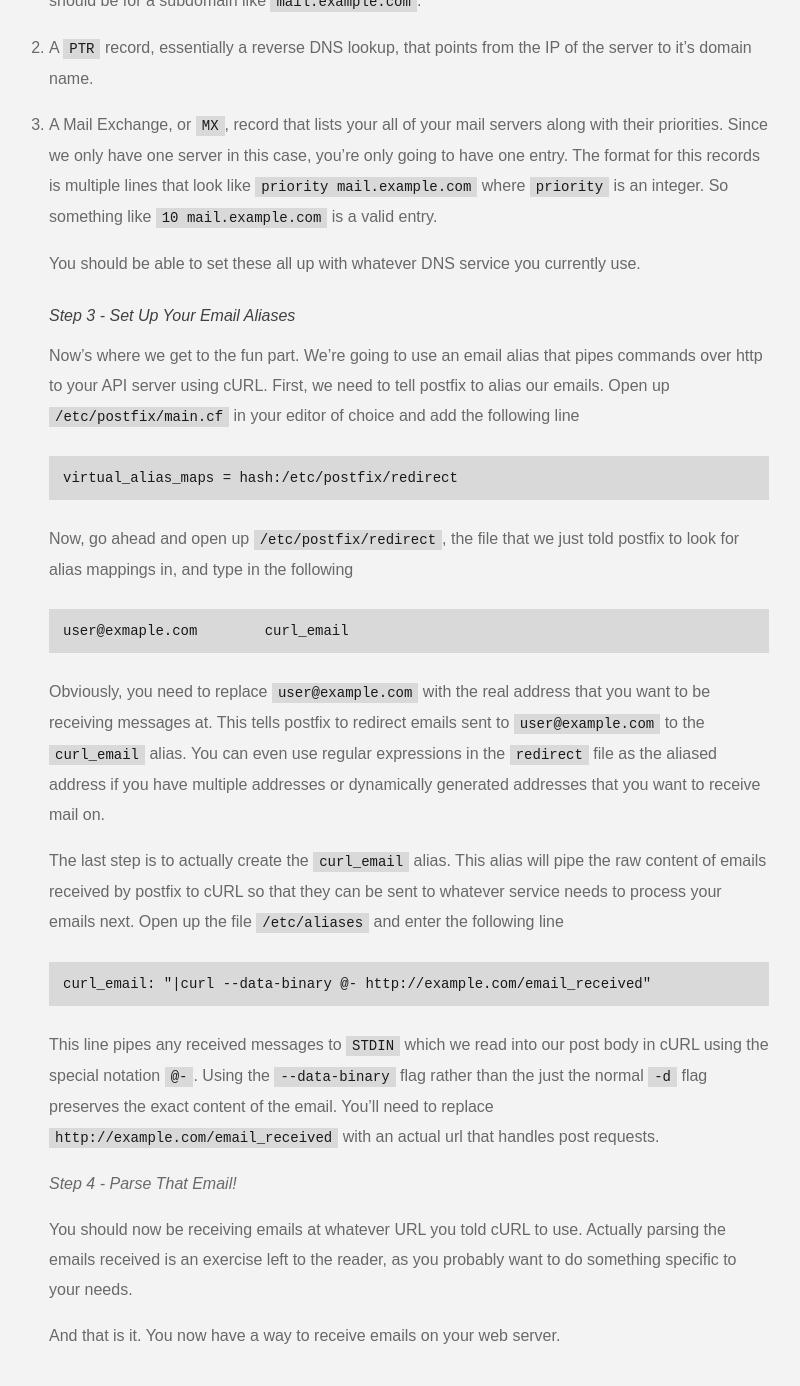
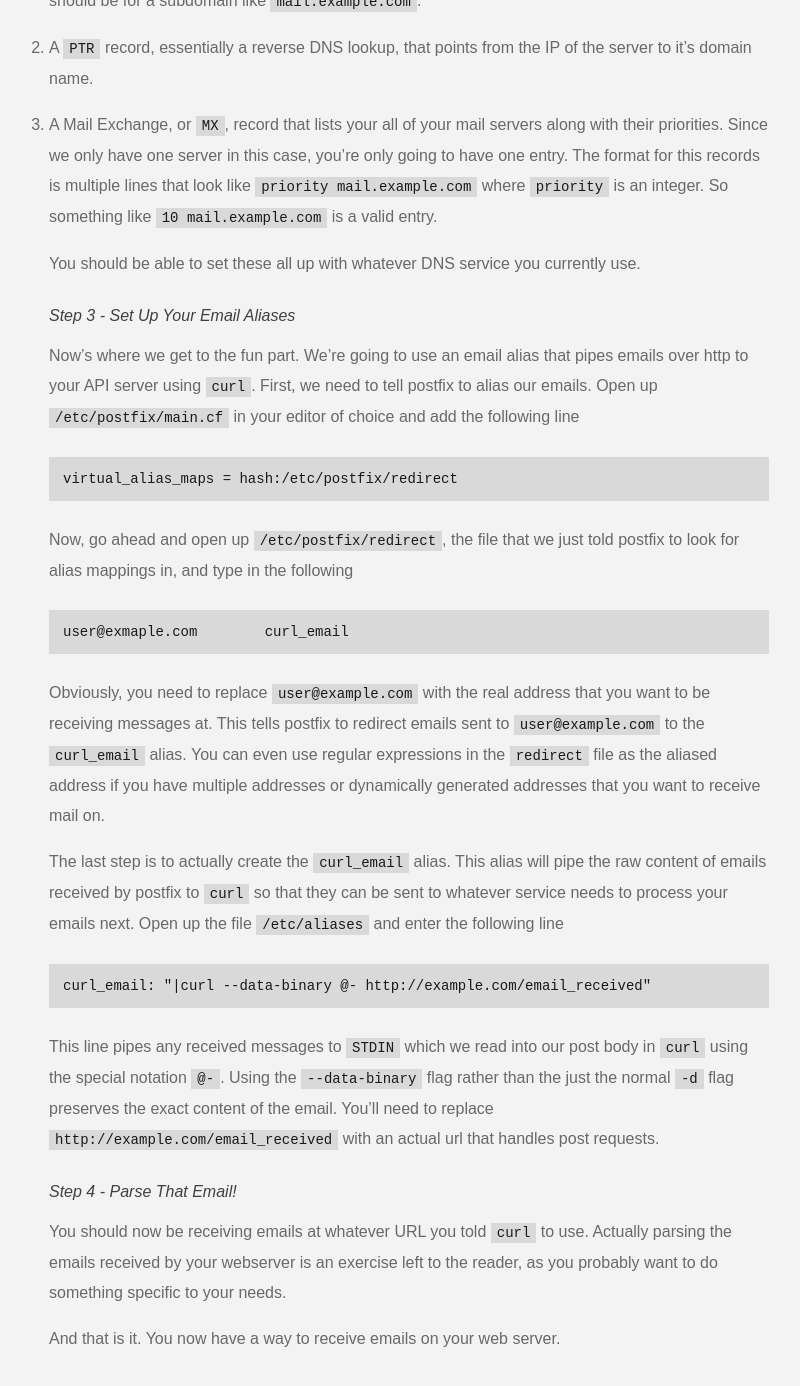
Before and after one commit to brianbrunner/brianbrunner.github.io, a Jekyll site: the page built from _posts/2013-07-15-postfix.markdown, in a window 1280 px wide and 1400 px high, scrolled down 1191 px. Shown: the top 1386 px of the window, without its empty margins (231-1031 px from the left). Built offline with Jekyll 4.4.1, drawn with Linux system fonts in a browser that asks for light colours.

Commit message:
Updated postfix post

```diff
--- a/_posts/2013-07-15-postfix.markdown
+++ b/_posts/2013-07-15-postfix.markdown
@@ -38,7 +38,7 @@ You should be able to set these all up with whatever DNS service you currently u
 _Step 3 - Set Up Your Email Aliases_
 ------------------------------------
 
-Now's where we get to the fun part. We're going to use an email alias that pipes commands over http to your API server using cURL. First, we need to tell postfix to alias our emails. Open up `/etc/postfix/main.cf` in your editor of choice and add the following line
+Now's where we get to the fun part. We're going to use an email alias that pipes emails over http to your API server using `curl`. First, we need to tell postfix to alias our emails. Open up `/etc/postfix/main.cf` in your editor of choice and add the following line
 
     virtual_alias_maps = hash:/etc/postfix/redirect
 
@@ -48,14 +48,15 @@ Now, go ahead and open up `/etc/postfix/redirect`, the file that we just told po
 
 Obviously, you need to replace `user@example.com` with the real address that you want to be receiving messages at. This tells postfix to redirect emails sent to `user@example.com` to the `curl_email` alias. You can even use regular expressions in the `redirect` file as the aliased address if you have multiple addresses or dynamically generated addresses that you want to receive mail on.
 
-The last step is to actually create the `curl_email` alias. This alias will pipe the raw content of emails received by postfix to cURL so that they can be sent to whatever service needs to process your emails next. Open up the file `/etc/aliases` and enter the following line
+The last step is to actually create the `curl_email` alias. This alias will pipe the raw content of emails received by postfix to `curl` so that they can be sent to whatever service needs to process your emails next. Open up the file `/etc/aliases` and enter the following line
 
     curl_email: "|curl --data-binary @- http://example.com/email_received"
 
-This line pipes any received messages to `STDIN` which we read into our post body in cURL using the special notation `@-`. Using the `--data-binary` flag rather than the just the normal `-d` flag preserves the exact content of the email. You'll need to replace `http://example.com/email_received` with an actual url that handles post requests.
+This line pipes any received messages to `STDIN` which we read into our post body in `curl` using the special notation `@-`. Using the `--data-binary` flag rather than the just the normal `-d` flag preserves the exact content of the email. You'll need to replace `http://example.com/email_received` with an actual url that handles post requests.
 
 _Step 4 - Parse That Email!_
+----------------------------
 
-You should now be receiving emails at whatever URL you told cURL to use. Actually parsing the emails received is an exercise left to the reader, as you probably want to do something specific to your needs.
+You should now be receiving emails at whatever URL you told `curl` to use. Actually parsing the emails received by your webserver is an exercise left to the reader, as you probably want to do something specific to your needs.
 
 And that is it. You now have a way to receive emails on your web server.
```
